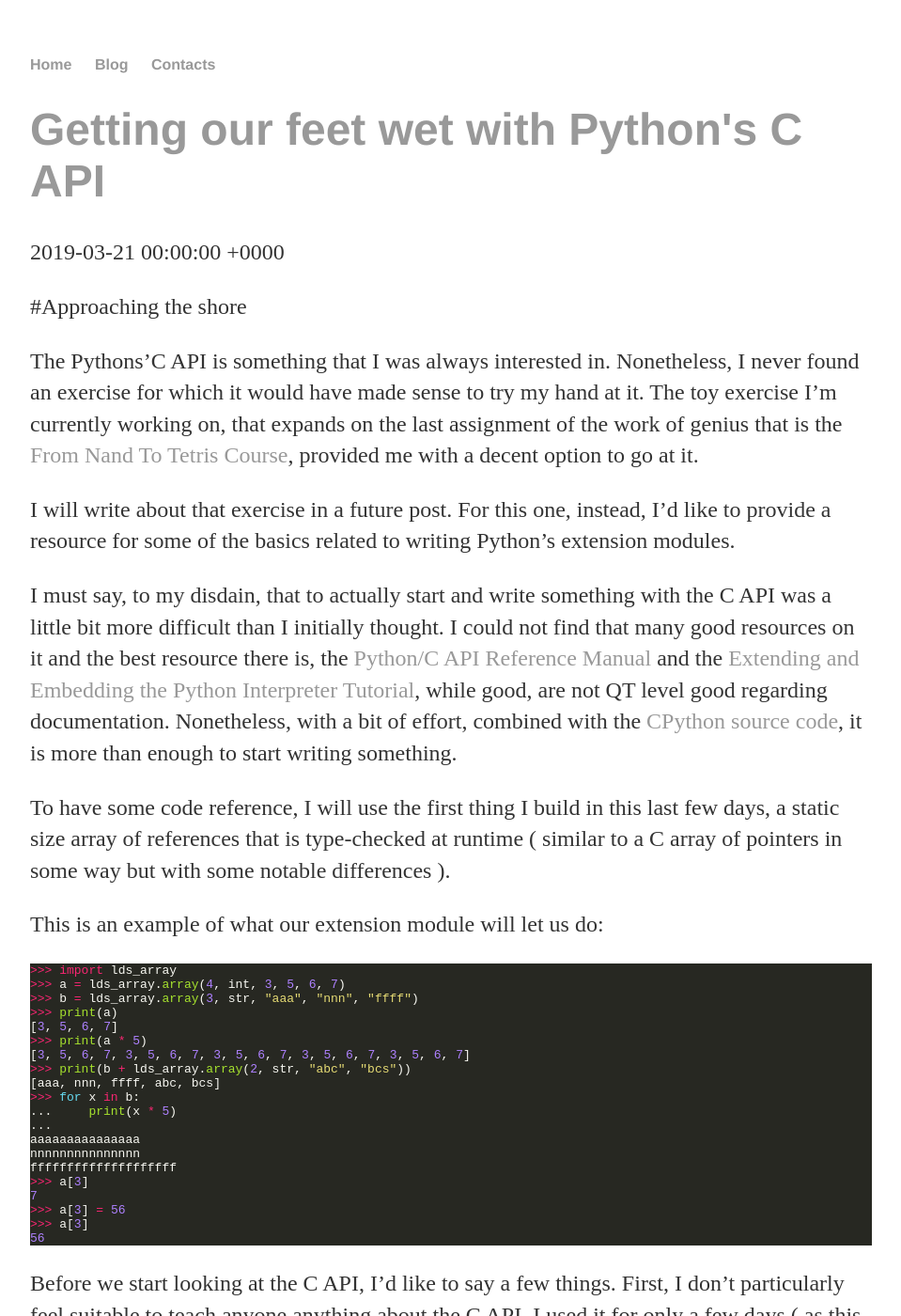
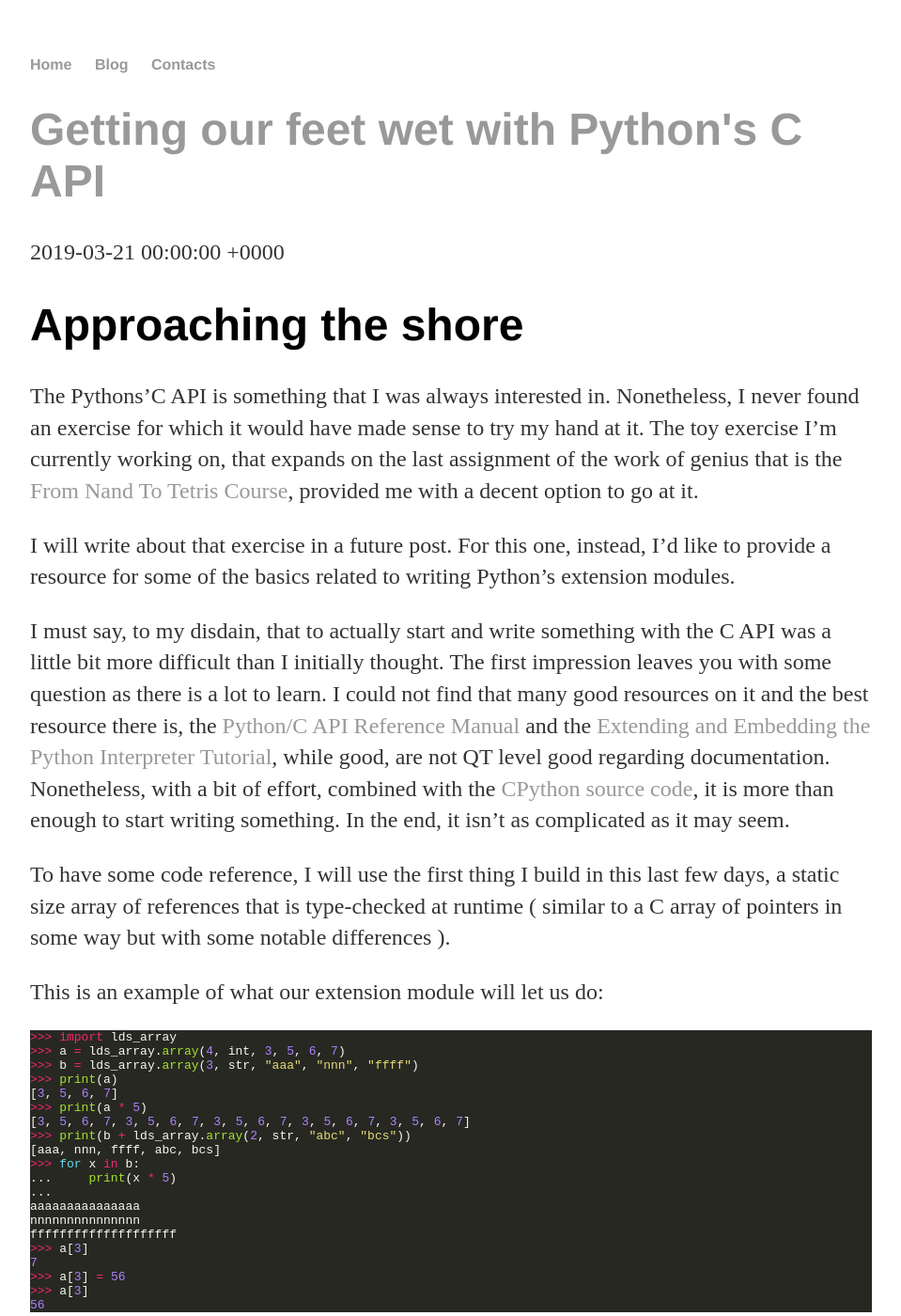
Before and after one commit to diseraluca/diseraluca.github.io, a Jekyll site: the page built from index.html, in a window 1280 px wide and 1400 px high. Shown: the whole window at 94% size, without its empty margins (160-1119 px from the left). Built offline with Jekyll 4.4.1, drawn with Linux system fonts in a browser that asks for light colours; the list of posts is cut into pages by our own code; some of the changed text lies outside the part shown.

Commit message:
Update 2019-03-21-wetting-feet-with-python-c-api.md

```diff
--- a/_posts/2019-03-21-wetting-feet-with-python-c-api.md
+++ b/_posts/2019-03-21-wetting-feet-with-python-c-api.md
@@ -6,7 +6,7 @@ categories: introduction
 tags: python C introduction tutorial
 ---
 
-#Approaching the shore
+# Approaching the shore
 
 The Pythons'C API is something that I was always interested in.
 Nonetheless, I never found an exercise for which it would have made sense to try my hand at it.
@@ -15,10 +15,10 @@ the [From Nand To Tetris Course](https://www.coursera.org/learn/build-a-computer
 
 I will write about that exercise in a future post. For this one, instead, I'd like to provide a resource for some of the basics related to writing Python's extension modules.
 
-I must say, to my disdain, that to actually start and write something with the C API was a little bit more difficult than I initially thought.
+I must say, to my disdain, that to actually start and write something with the C API was a little bit more difficult than I initially thought. The first impression leaves you with some question as there is a lot to learn.
 I could not find that many good resources on it and the best resource there is, the [Python/C API Reference Manual](https://docs.python.org/3/c-api/index.html) and the [Extending and Embedding the Python Interpreter Tutorial](https://docs.python.org/3/extending/index.html),
 while good, are not QT level good regarding documentation.
-Nonetheless, with a bit of effort, combined with the [CPython source code](https://github.com/python/cpython), it is more than enough to start writing something.
+Nonetheless, with a bit of effort, combined with the [CPython source code](https://github.com/python/cpython), it is more than enough to start writing something. In the end, it isn't as complicated as it may seem.
 
 To have some code reference, I will use the first thing I build in this last few days, a static size array of references that is type-checked at runtime ( similar to a C array of pointers in some way but with some notable differences ).
 
@@ -56,7 +56,7 @@ So please take everything with a grain of salt.
 
 Furthermore, we will only look at using C code in Python and not at calling Python from C.
 
-The goal of this post is to try and streamline the very first step of approaching the C API, the step I did this last few days, in the hope of helping someone that is beginning this journey that has a few hurdles at the start.
+The goal of this post is to try and streamline the very first step of approaching the C API, the step I did this last few days, in the hope of helping someone that is beginning this journey that may have a few hurdles at the start.
 
 With this behind us, let's go on.
 
@@ -75,8 +75,7 @@ There are a few "catches" with this header file that are of note.
     * string.h
     * errno.h
     * stdlib.h
-
-  if the latter is not present *malloc*, *realloc* and *free* are defined by the *Python.h* header file.
+    if the latter is not present *malloc*, *realloc* and *free* are defined by the *Python.h* header file.
 2. This header file can define some pre-processor definitions that change the way in which standard header files behave. As such, **it is important to** *#include* **it before any standard header**.
 
 All *Python.h* user-visible names, be it of function, macros or structure, have the prefix *Py* or *PY* and it is strongly advised to never use this prefixes in our code to avoid any kind of confusion.
```
